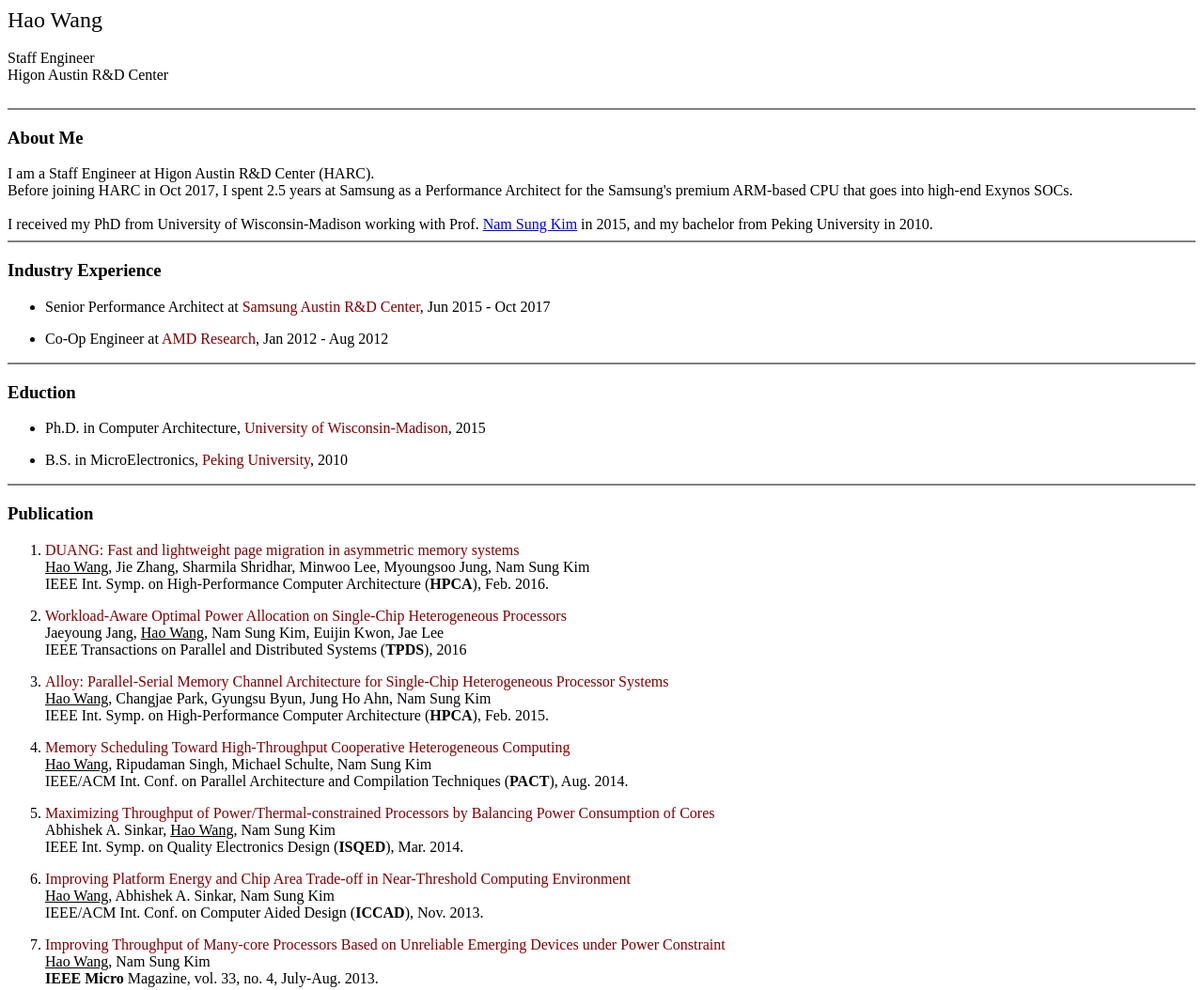
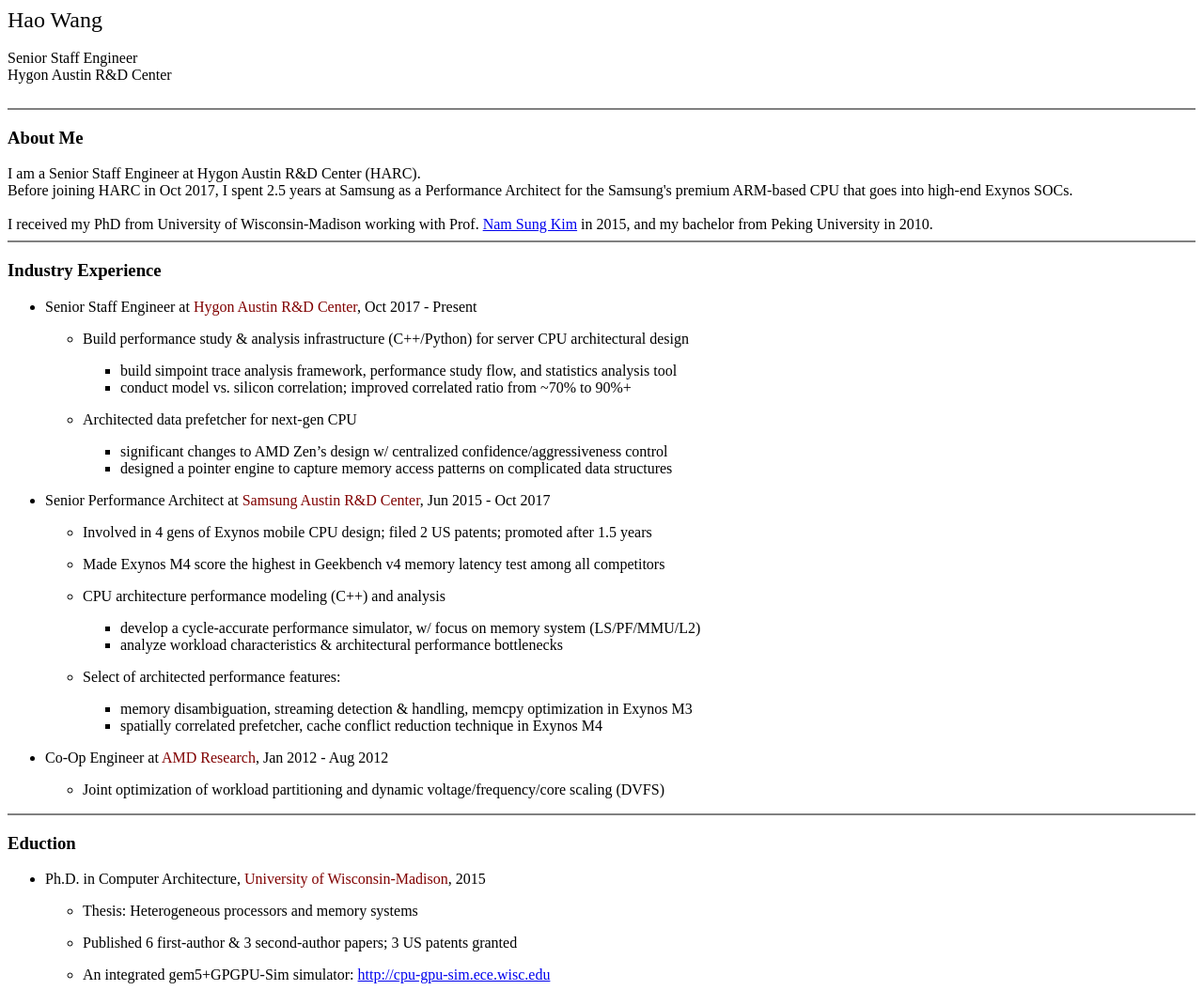
Before and after one commit to pkuwangh/pkuwangh.github.io, a plain HTML site: page index.html in a window 1280 px wide. Shown: the top 1054 px of the page at 94% size. Drawn offline with Linux system fonts and the light colour scheme.

Commit message:
update with resume-like info

```diff
--- a/index.html
+++ b/index.html
@@ -10,8 +10,8 @@
     <tr>
         <font size="5">Hao Wang</font><br>
         <br>
-        Staff Engineer<br>
-        Higon Austin R&D Center<br>
+        Senior Staff Engineer<br>
+        Hygon Austin R&D Center<br>
         <br>
     </tr>
 </table>
@@ -21,10 +21,10 @@
 <h3>
     <b>About Me</b>
 </h3>
-I am a Staff Engineer at Higon Austin R&D Center (HARC).<br>
+I am a Senior Staff Engineer at Hygon Austin R&D Center (HARC).<br>
 Before joining HARC in Oct 2017, I spent 2.5 years at Samsung as a Performance Architect for the Samsung's premium ARM-based CPU that goes into high-end Exynos SOCs.
 <br><br>
-I received my PhD from University of Wisconsin-Madison working with Prof. <a href="https://ece.illinois.edu/directory/profile/nskim">Nam Sung Kim</a> in 2015,
+I received my PhD from University of Wisconsin-Madison working with Prof. <a href="http://icsl.ece.illinois.edu/member.html" target="_blank">Nam Sung Kim</a> in 2015,
 and my bachelor from Peking University in 2010.<br>
 
 
@@ -35,11 +35,44 @@ and my bachelor from Peking University in 2010.<br>
 
 <ul>
     <p><li>
+    Senior Staff Engineer at <font color="maroon">Hygon Austin R&D Center</font>, Oct 2017 - Present<br>
+    <ul>
+        <p><li>Build performance study & analysis infrastructure (C++/Python) for server CPU architectural design</li></p>
+        <ul>
+            <li>build simpoint trace analysis framework, performance study flow, and statistics analysis tool</li>
+            <li>conduct model vs. silicon correlation; improved correlated ratio from ~70% to 90%+</li>
+        </ul>
+        <p><li>Architected data prefetcher for next-gen CPU</li></p>
+        <ul>
+            <li>significant changes to AMD Zen’s design w/ centralized confidence/aggressiveness control</li>
+            <li>designed a pointer engine to capture memory access patterns on complicated data structures</li>
+        </ul>
+    </ul>
+    </li></p>
+
+    <p><li>
     Senior Performance Architect at <font color="maroon">Samsung Austin R&D Center</font>, Jun 2015 - Oct 2017<br>
+    <ul>
+        <p><li>Involved in 4 gens of Exynos mobile CPU design; filed 2 US patents; promoted after 1.5 years</li></p>
+        <p><li>Made Exynos M4 score the highest in Geekbench v4 memory latency test among all competitors</li></p>
+        <p><li>CPU architecture performance modeling (C++) and analysis</li></p>
+        <ul>
+            <li>develop a cycle-accurate performance simulator, w/ focus on memory system (LS/PF/MMU/L2)</li>
+            <li>analyze workload characteristics & architectural performance bottlenecks</li>
+        </ul>
+        <p><li>Select of architected performance features:</li></p>
+        <ul>
+            <li>memory disambiguation, streaming detection & handling, memcpy optimization in Exynos M3</li>
+            <li>spatially correlated prefetcher, cache conflict reduction technique in Exynos M4</li>
+        </ul>
+    </ul>
     </li></p>
 
     <p><li>
     Co-Op Engineer at <font color="maroon">AMD Research</font>, Jan 2012 - Aug 2012<br>
+    <ul>
+        <p><li>Joint optimization of workload partitioning and dynamic voltage/frequency/core scaling (DVFS)</li></p>
+    </ul>
     </li></p>
 </ul>
 
@@ -52,6 +85,11 @@ and my bachelor from Peking University in 2010.<br>
 <ul>
     <p><li>
     Ph.D. in Computer Architecture, <font color="maroon">University of Wisconsin-Madison</font>, 2015<br>
+    <ul>
+        <p><li>Thesis: Heterogeneous processors and memory systems</li></p>
+        <p><li>Published 6 first-author & 3 second-author papers; 3 US patents granted</li></p>
+        <p><li>An integrated gem5+GPGPU-Sim simulator: <a href="http://cpu-gpu-sim.ece.wisc.edu" target="_blank">http://cpu-gpu-sim.ece.wisc.edu</a></li></p>
+    </ul>
     </li></p>
 
     <p><li>
```
